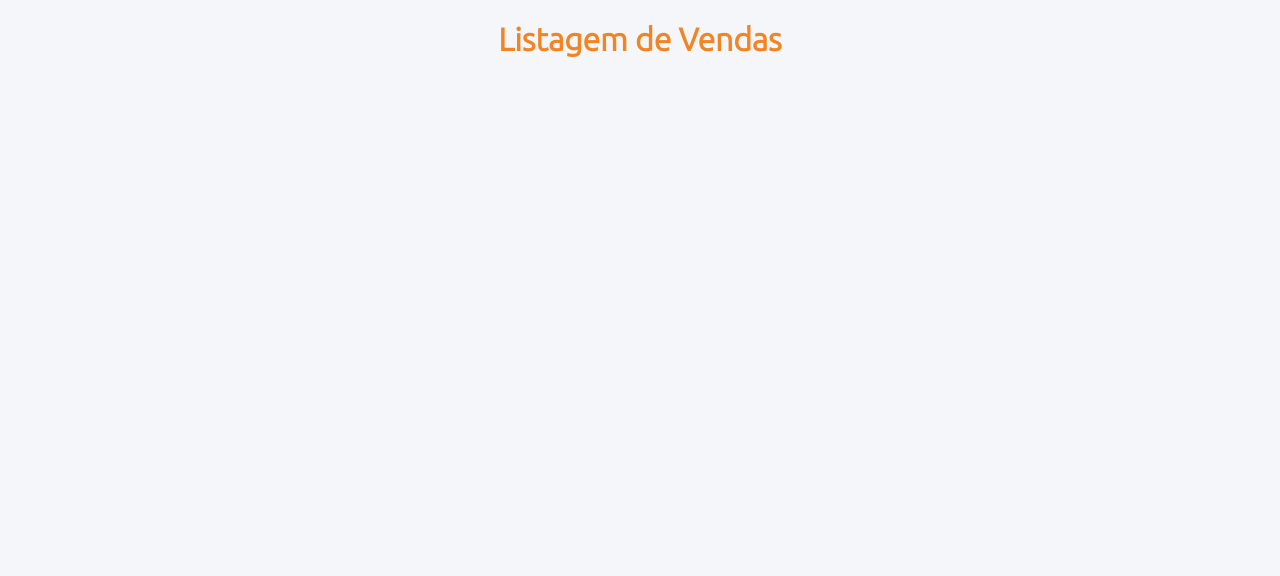
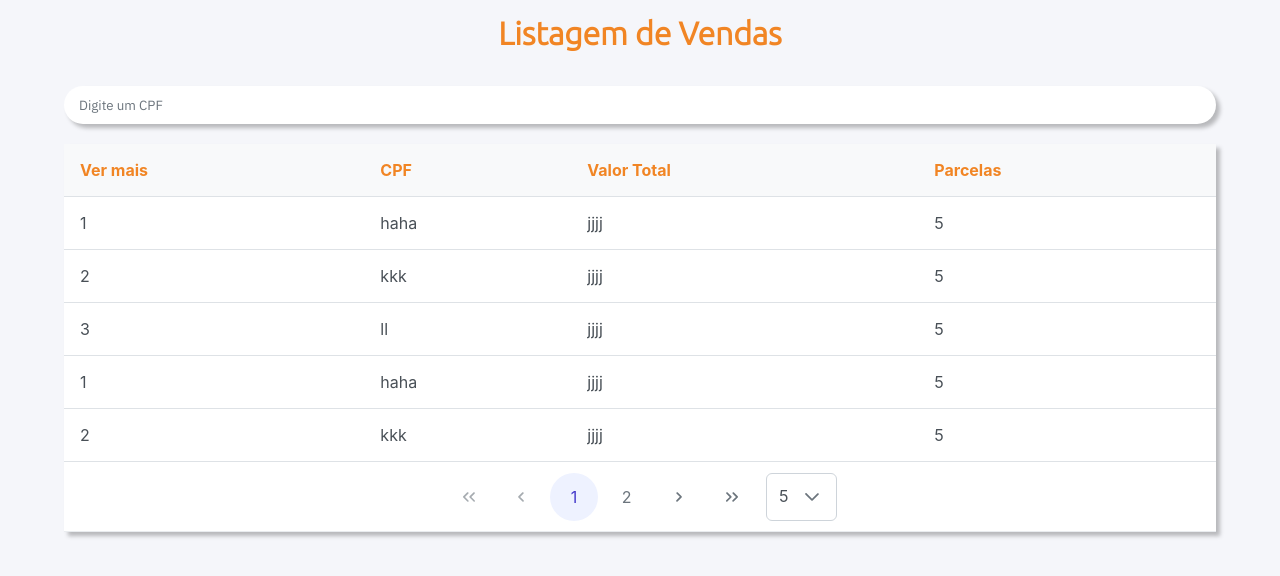
Before and after one commit to whatscodeg3/API-3DSM-Frontend, a React (Vite) app: page /listagem/compra in a window 1280 px wide. Shown: the top 576 px of the page. Built offline with nearby package versions, Linux system fonts and the light colour scheme.

Commit message:
Adicionando tabela de exibicao Adicionado tabela que exibe as vendas, que podem abrir um modal para identificar o cliente e tambem um modal para detalhar as parcelas

```diff
--- a/index.html
+++ b/index.html
@@ -6,6 +6,7 @@
     <!-- Fonts -->
     <link href="https://fonts.googleapis.com/css2?family=Ubuntu:wght@300&display=swap" rel="stylesheet">
     <link href="https://fonts.googleapis.com/css2?family=Work+Sans&display=swap" rel="stylesheet">
+    <link href="https://fonts.googleapis.com/css2?family=IBM+Plex+Sans:wght@400&display=swap" rel="stylesheet">
 
     <!-- Animations -->
     <link rel="stylesheet" href="https://cdnjs.cloudflare.com/ajax/libs/animate.css/4.1.1/animate.min.css"/>
--- /dev/null
+++ b/src/components/organisms/SearchField/defaultStyles.js
@@ -0,0 +1,18 @@
+import styled from "styled-components"
+
+export const Field = styled.input`
+    margin-bottom: 20px;
+    padding: 10px 15px;
+
+    width:90%;
+    max-height: 80px;
+
+    border-radius:max(40px);
+    border:none;
+    box-shadow: 4px 4px 4px rgba(0, 0, 0, 0.25);
+    outline:none;
+
+    font-family: 'IBM Plex Sans';
+    font-style: normal;
+    font-weight: 400;
+`
--- /dev/null
+++ b/src/components/organisms/SearchField/index.jsx
@@ -0,0 +1,11 @@
+import React from "react";
+
+import { Field } from "./defaultStyles";
+
+function SearchField(props){
+    return(
+        <Field value={props.value}  onChange={props.onChange} placeholder={props.placeholder}/>
+    )
+}
+
+export default SearchField
--- a/src/pages/ListagemVendas/defaultStyles.js
+++ b/src/pages/ListagemVendas/defaultStyles.js
@@ -4,6 +4,7 @@ export const Container = styled.div`
     width: 100vw;
     height: 100vh;
     text-align: center;
+    padding-top: 15px;
 `;
 
 
@@ -11,4 +12,5 @@ export const Title = styled.h1`
     color: #F18524;
     font-family: Ubuntu;
     height: 50px;
+    margin-top:0;
 `
--- a/src/pages/ListagemVendas/globalStyles.js
+++ b/src/pages/ListagemVendas/globalStyles.js
@@ -6,7 +6,11 @@ export const GlobalStyle = createGlobalStyle`
         height: 100vh;
         margin: 0%;
         padding: 0%;
+        background-color: #F5F6FA;
+        overflow-x:hidden;
+    }
 
-        background-color: #F5F6FA;
+    .shadow{
+        box-shadow: 4px 4px 4px rgba(0, 0, 0, 0.25);
     }
 `;
--- a/src/pages/ListagemVendas/index.jsx
+++ b/src/pages/ListagemVendas/index.jsx
@@ -1,25 +1,143 @@
-import React from "react";
+import React, { useState, useEffect } from 'react';
+import { FilterMatchMode, FilterOperator } from 'primereact/api';
 // import { Link } from "react-router-dom";
 
 // Styles
 import { GlobalStyle } from "./globalStyles"
 import { Container, Title } from "./defaultStyles"
 
-//Components
-import NavBar from "../../components/organisms/NavBar";
+//Self Components
+import SearchField from '../../components/organisms/SearchField';
 
+//Prime React Components
+import { DataTable } from 'primereact/datatable';
+import { Column } from 'primereact/column';
+import { Dialog } from 'primereact/dialog';
+
+
+//theme
+import "primereact/resources/themes/lara-light-indigo/theme.css";
 //core
 import "primereact/resources/primereact.min.css";
 
 //icons
 import "primeicons/primeicons.css";
 
+
+
 function ListagemVendas(){
+    const [ products, setProducts] = useState([]);
+    const [selectedCell, setSelectedCell] = useState(null);
+    const [contentToModal, setContent] = useState();
+    const [visible, setVisible] = useState(false);
+    const [filters, setFilters] = useState({cpf: { value: null, matchMode: FilterMatchMode.STARTS_WITH }});
+    const [globalFilterValue, setGlobalFilterValue] = useState('');
+
+    useEffect(() => {
+        setProducts(data);
+    }, []);
+
+    const data = [
+        {
+            code: 1,
+            cpf: "haha",
+            category: "jjjj",
+            quantity: 5
+        },
+        {
+            code: 2,
+            cpf: "kkk",
+            category: "jjjj",
+            quantity: 5
+        },
+        {
+            code: 3,
+            cpf: "ll",
+            category: "jjjj",
+            quantity: 5
+        },
+        {
+            code: 1,
+            cpf: "haha",
+            category: "jjjj",
+            quantity: 5
+        },
+        {
+            code: 2,
+            cpf: "kkk",
+            category: "jjjj",
+            quantity: 5
+        },
+        {
+            code: 3,
+            cpf: "ll",
+            category: "jjjj",
+            quantity: 5
+        },        {
+            code: 1,
+            cpf: "haha",
+            category: "jjjj",
+            quantity: 5
+        },
+        {
+            code: 2,
+            cpf: "kkk",
+            category: "jjjj",
+            quantity: 5
+        },
+        {
+            code: 3,
+            cpf: "ll3",
+            category: "jjjj",
+            quantity: 5
+        }
+    ]
+
+    const isCellSelectable = (event) => (event.data.field === 'quantity' || event.data.field === 'category' ? false : true);
+
+    const onGlobalFilterChange = (e) => {
+        const value = e.target.value;
+        let _filters = { ...filters };
+
+        _filters['cpf'].value = value;
+
+        setFilters(_filters);
+        setGlobalFilterValue(value);
+    };
+
+
+    const showModal = (event) =>{
+        setContent(event.value)
+        setVisible(true)
+    }
+
     return(
         <>
             <GlobalStyle/>
             <Container>
                 <Title>Listagem de Vendas</Title>
+                <SearchField  value={globalFilterValue} onChange={onGlobalFilterChange} placeholder='Digite um CPF'/>
+                    <DataTable
+                        value={products}
+                        paginator rows={5} rowsPerPageOptions={[5, 10, 25, 50]}
+                        cellSelection selectionMode="single"
+                        onCellSelect={showModal}
+                        isDataSelectable={isCellSelectable}
+                        filters={filters}
+                        emptyMessage='No found.'
+                        style={{width:'90%', margin:'auto'}}
+                        className='shadow'
+                    >
+                        <Column field="code" header="Ver mais" headerStyle={{color:'#F18524'}}></Column>
+                        <Column field="cpf" header="CPF" headerStyle={{color:'#F18524'}}></Column>
+                        <Column field="category" header="Valor Total" headerStyle={{color:'#F18524'}}></Column>
+                        <Column field="quantity" header="Parcelas" headerStyle={{color:'#F18524'}}></Column>
+                    </DataTable>
+                    <Dialog
+                        visible={visible}
+                        onHide={() => setVisible(false)}
+
+                    ><p>{contentToModal}</p></Dialog>
             </Container>
         </>
     )
```
